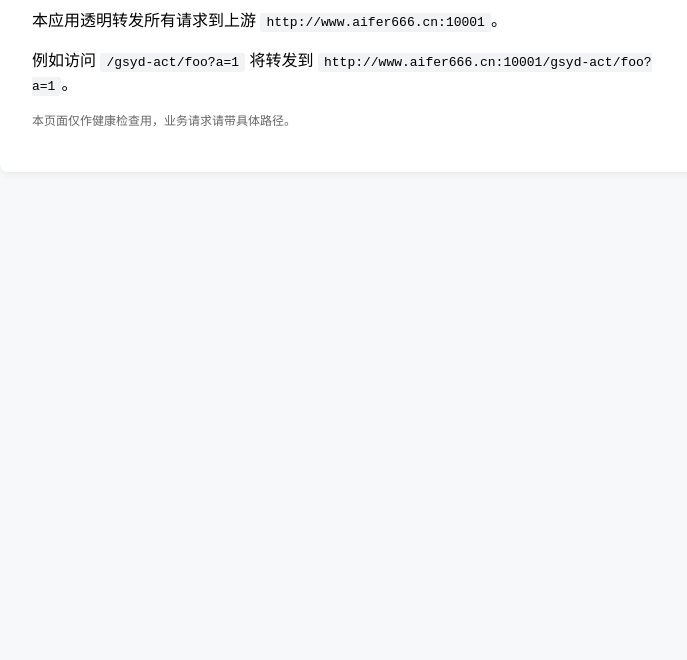
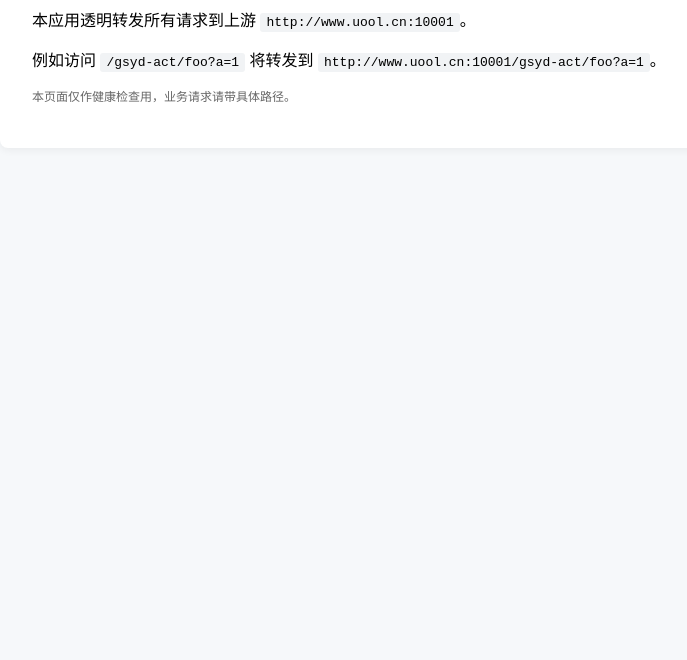
Before and after one commit to bydnkj/gsyd-act, a plain HTML site: page index.html in a window 1280 px wide. Shown: the part 140-800 px from the top of the page, without its empty margins (288-975 px from the left). Drawn offline with Linux system fonts and the light colour scheme.

Commit message:
Update index.html

```diff
--- a/index.html
+++ b/index.html
@@ -15,8 +15,8 @@
 <body>
 <div class="box">
     <h1>gsyd-act 代理已启动 <span class="ok">●</span></h1>
-    <p>本应用透明转发所有请求到上游 <code>http://www.aifer666.cn:10001</code>。</p>
-    <p>例如访问 <code>/gsyd-act/foo?a=1</code> 将转发到 <code>http://www.aifer666.cn:10001/gsyd-act/foo?a=1</code>。</p>
+    <p>本应用透明转发所有请求到上游 <code>http://www.uool.cn:10001</code>。</p>
+    <p>例如访问 <code>/gsyd-act/foo?a=1</code> 将转发到 <code>http://www.uool.cn:10001/gsyd-act/foo?a=1</code>。</p>
     <p style="color:#666;font-size:12px;">本页面仅作健康检查用，业务请求请带具体路径。</p>
 </div>
 </body>
```
